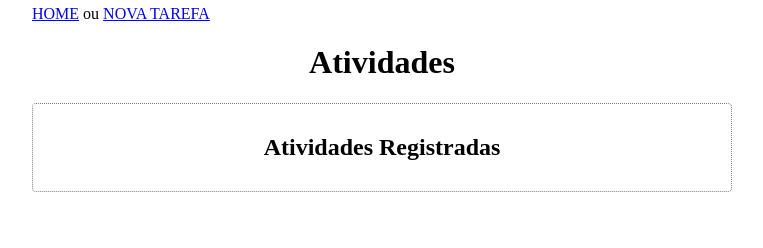
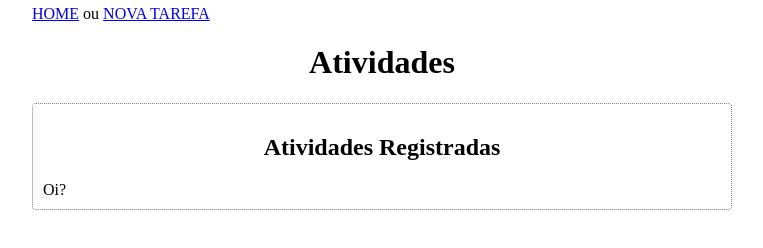
Before and after one commit to brunorodriguesdecarvalho/tasks, a website: page list_ativ.html in a window 1280 px wide. Shown: the whole page, without its empty margins (258-1021 px from the left). Drawn offline with nearby package versions, Linux system fonts and the light colour scheme; no server answers.

```diff
--- a/list_ativ.html
+++ b/list_ativ.html
@@ -15,10 +15,7 @@
             <h1>Atividades</h1>
             <div class="grupo">
                 <h2>Atividades Registradas</h2>
-                <div id="Ativ">
-                    <script src="list_ativ.js">
-                    </script>
-                </div>
+                <div id="Ativ">Oi?</div>
             </div>
         </div>
     </body>
```
